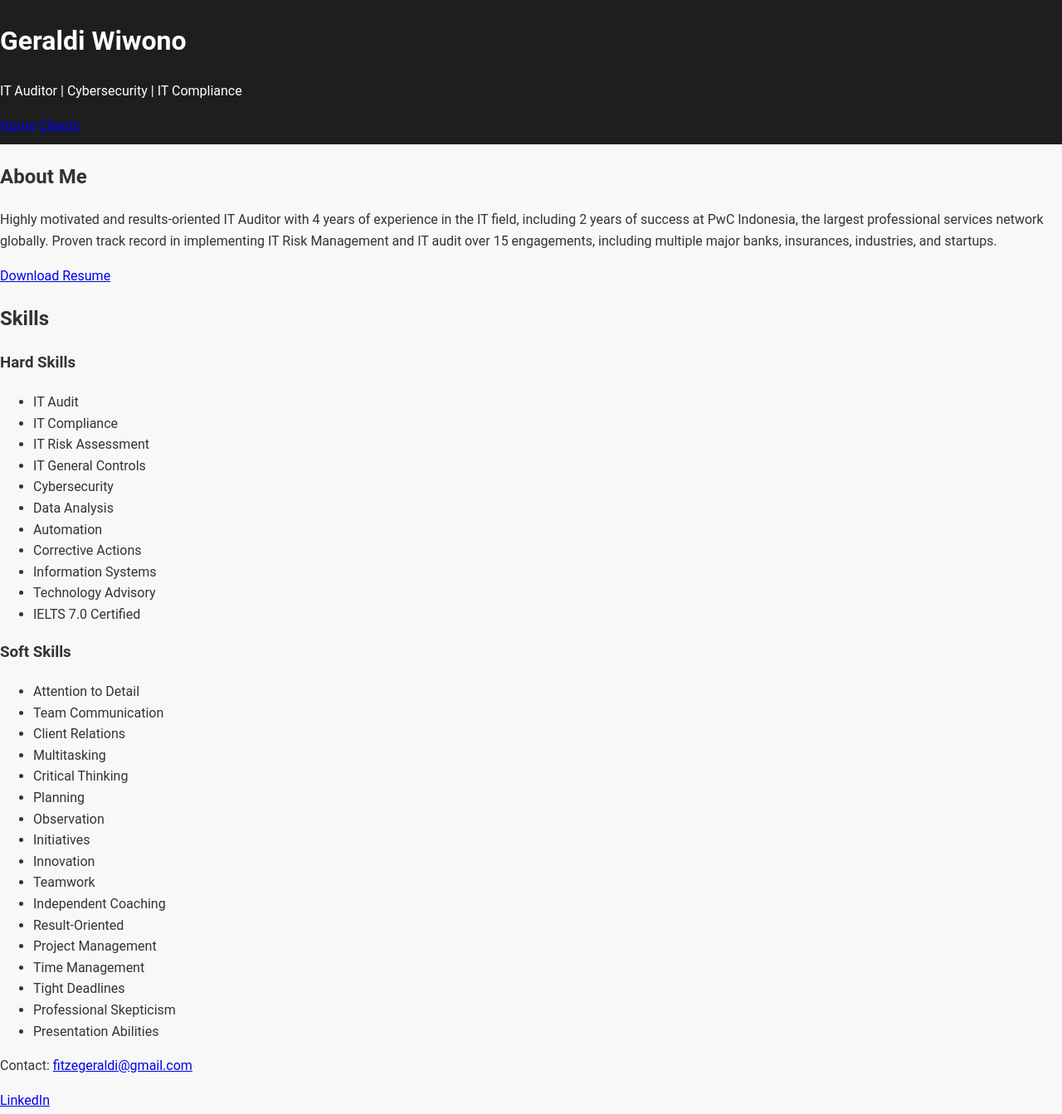
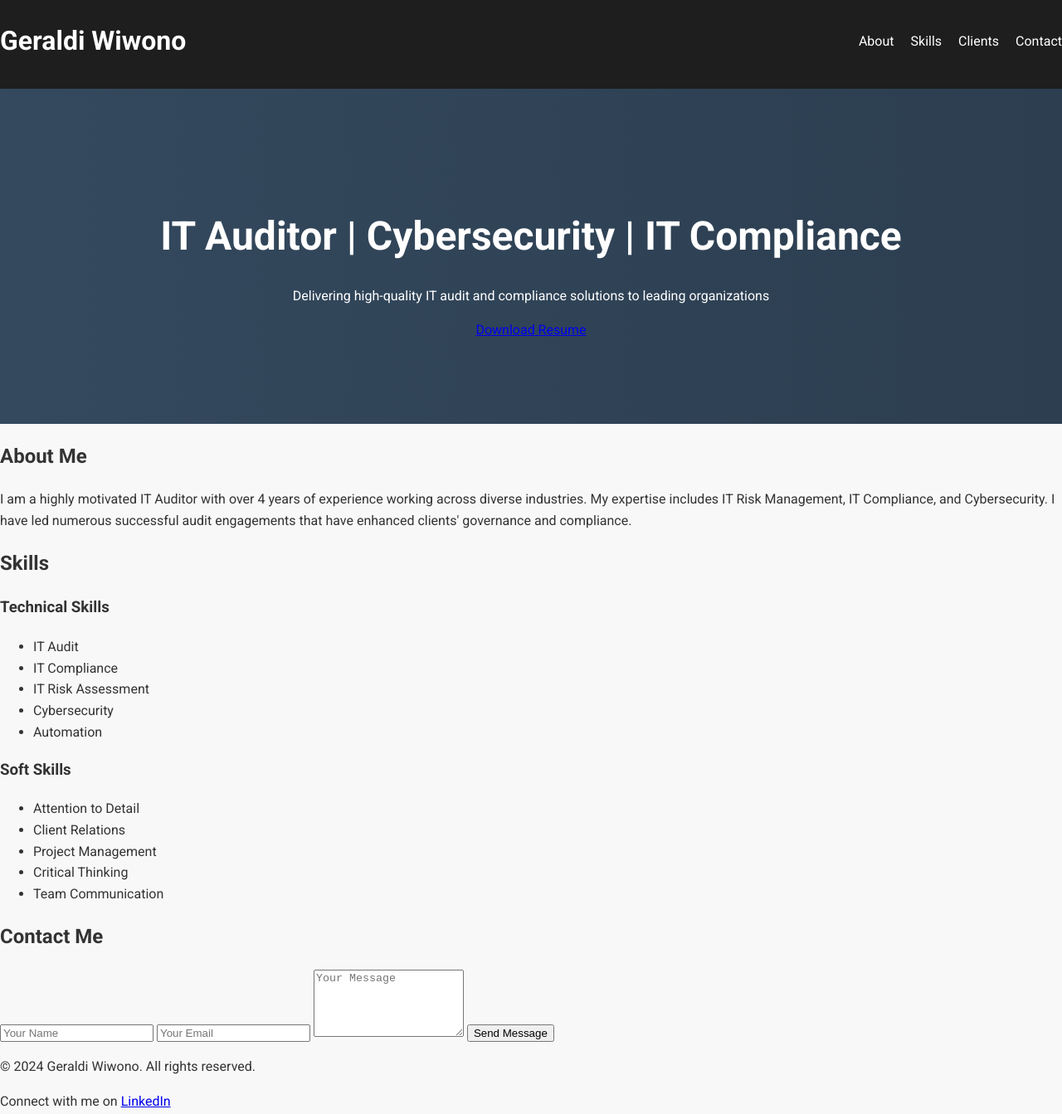
Before and after one commit to KohGajah/ITAudit, a plain HTML site: page index.html in a window 1280 px wide. Shown: the part 7-1350 px from the top of the page at 83% size. Drawn offline with Linux system fonts and the light colour scheme.

Commit message:
Update index.html

```diff
--- a/index.html
+++ b/index.html
@@ -5,75 +5,93 @@
     <meta name="viewport" content="width=device-width, initial-scale=1.0">
     <title>Geraldi Wiwono Portfolio</title>
     <link rel="stylesheet" href="styles.css">
+    <link href="https://fonts.googleapis.com/css2?family=Roboto:wght@400;700&display=swap" rel="stylesheet">
 </head>
 <body>
+    <!-- Navigation Bar -->
     <header>
-        <h1>Geraldi Wiwono</h1>
-        <p>IT Auditor | Cybersecurity | IT Compliance</p>
+        <div class="container">
+            <h1 class="logo">Geraldi Wiwono</h1>
             <nav>
-            <a href="index.html">Home</a>
-            <a href="clients.html">Clients</a>
+                <ul>
+                    <li><a href="#about">About</a></li>
+                    <li><a href="#skills">Skills</a></li>
+                    <li><a href="clients.html">Clients</a></li>
+                    <li><a href="#contact">Contact</a></li>
+                </ul>
             </nav>
+        </div>
     </header>
 
-    <section id="about">
+    <!-- Hero Section -->
+    <section class="hero">
+        <div class="container">
+            <h1>IT Auditor | Cybersecurity | IT Compliance</h1>
+            <p>Delivering high-quality IT audit and compliance solutions to leading organizations</p>
+            <a href="resume.pdf" class="button" target="_blank">Download Resume</a>
+        </div>
+    </section>
+
+    <!-- About Section -->
+    <section id="about" class="about">
+        <div class="container">
             <h2>About Me</h2>
             <p>
-            Highly motivated and results-oriented IT Auditor with 4 years of experience in the IT field,
-            including 2 years of success at PwC Indonesia, the largest professional services network globally.
-            Proven track record in implementing IT Risk Management and IT audit over 15 engagements,
-            including multiple major banks, insurances, industries, and startups.
+                I am a highly motivated IT Auditor with over 4 years of experience working across diverse industries.
+                My expertise includes IT Risk Management, IT Compliance, and Cybersecurity.
+                I have led numerous successful audit engagements that have enhanced clients' governance and compliance.
             </p>
-        <a href="resume.pdf" target="_blank" class="button">Download Resume</a>
+        </div>
     </section>
 
-    <section id="skills">
+    <!-- Skills Section -->
+    <section id="skills" class="skills">
+        <div class="container">
             <h2>Skills</h2>
-        <div class="skills-container">
+            <div class="skills-list">
                 <div class="skill">
-                <h3>Hard Skills</h3>
+                    <h3>Technical Skills</h3>
                     <ul>
                         <li>IT Audit</li>
                         <li>IT Compliance</li>
                         <li>IT Risk Assessment</li>
-                    <li>IT General Controls</li>
                         <li>Cybersecurity</li>
-                    <li>Data Analysis</li>
                         <li>Automation</li>
-                    <li>Corrective Actions</li>
-                    <li>Information Systems</li>
-                    <li>Technology Advisory</li>
-                    <li>IELTS 7.0 Certified</li>
                     </ul>
                 </div>
                 <div class="skill">
                     <h3>Soft Skills</h3>
                     <ul>
                         <li>Attention to Detail</li>
+                        <li>Client Relations</li>
+                        <li>Project Management</li>
+                        <li>Critical Thinking</li>
                         <li>Team Communication</li>
-                    <li>Client Relations</li>
-                    <li>Multitasking</li>
-                    <li>Critical Thinking</li>
-                    <li>Planning</li>
-                    <li>Observation</li>
-                    <li>Initiatives</li>
-                    <li>Innovation</li>
-                    <li>Teamwork</li>
-                    <li>Independent Coaching</li>
-                    <li>Result-Oriented</li>
-                    <li>Project Management</li>
-                    <li>Time Management</li>
-                    <li>Tight Deadlines</li>
-                    <li>Professional Skepticism</li>
-                    <li>Presentation Abilities</li>
                     </ul>
+                </div>
             </div>
         </div>
     </section>
 
+    <!-- Contact Section -->
+    <section id="contact" class="contact">
+        <div class="container">
+            <h2>Contact Me</h2>
+            <form action="#" method="POST">
+                <input type="text" name="name" placeholder="Your Name" required>
+                <input type="email" name="email" placeholder="Your Email" required>
+                <textarea name="message" placeholder="Your Message" rows="5" required></textarea>
+                <button type="submit" class="button">Send Message</button>
+            </form>
+        </div>
+    </section>
+
+    <!-- Footer -->
     <footer>
-        <p>Contact: <a href="mailto:fitzegeraldi@gmail.com">fitzegeraldi@gmail.com</a></p>
-        <p><a href="https://www.linkedin.com/in/geraldiwiwono/" target="_blank">LinkedIn</a></p>
+        <div class="container">
+            <p>© 2024 Geraldi Wiwono. All rights reserved.</p>
+            <p>Connect with me on <a href="https://www.linkedin.com/in/geraldiwiwono/" target="_blank">LinkedIn</a></p>
+        </div>
     </footer>
 </body>
 </html>
```
Lines whose indentation alone changed are shown as unchanged.
